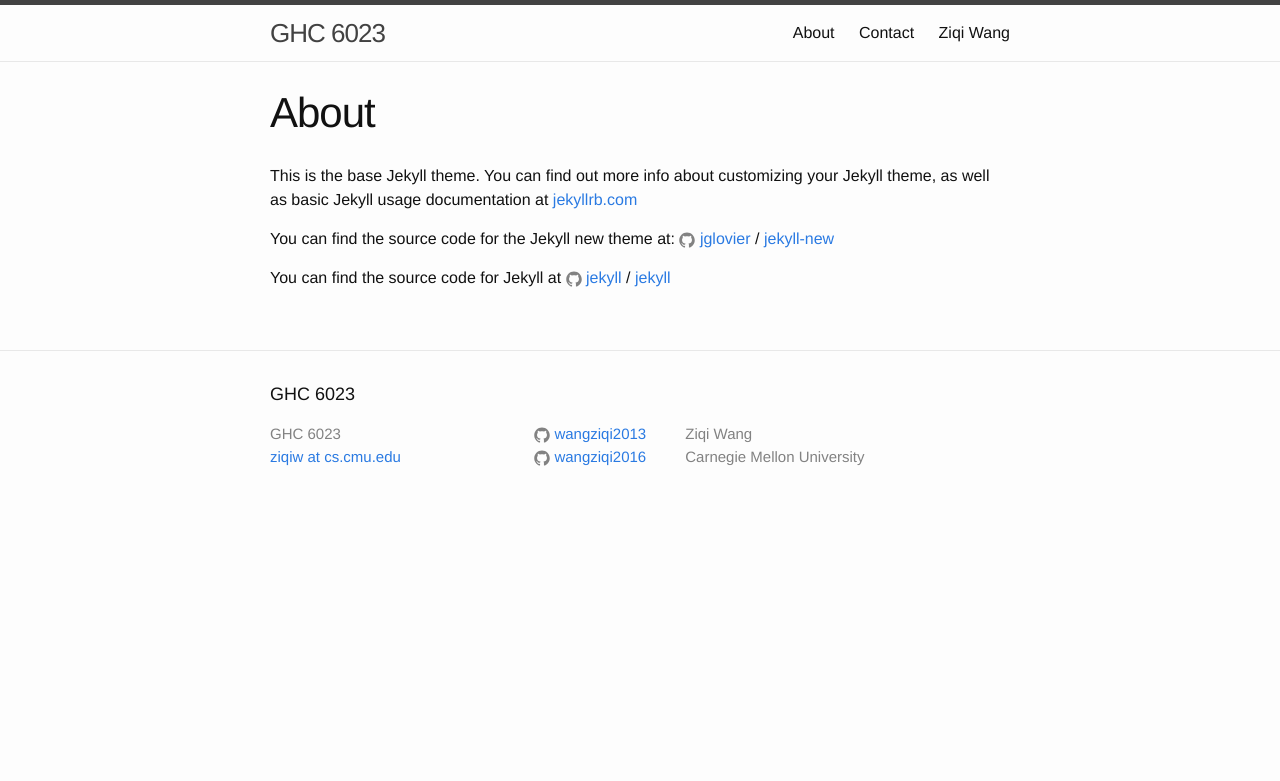
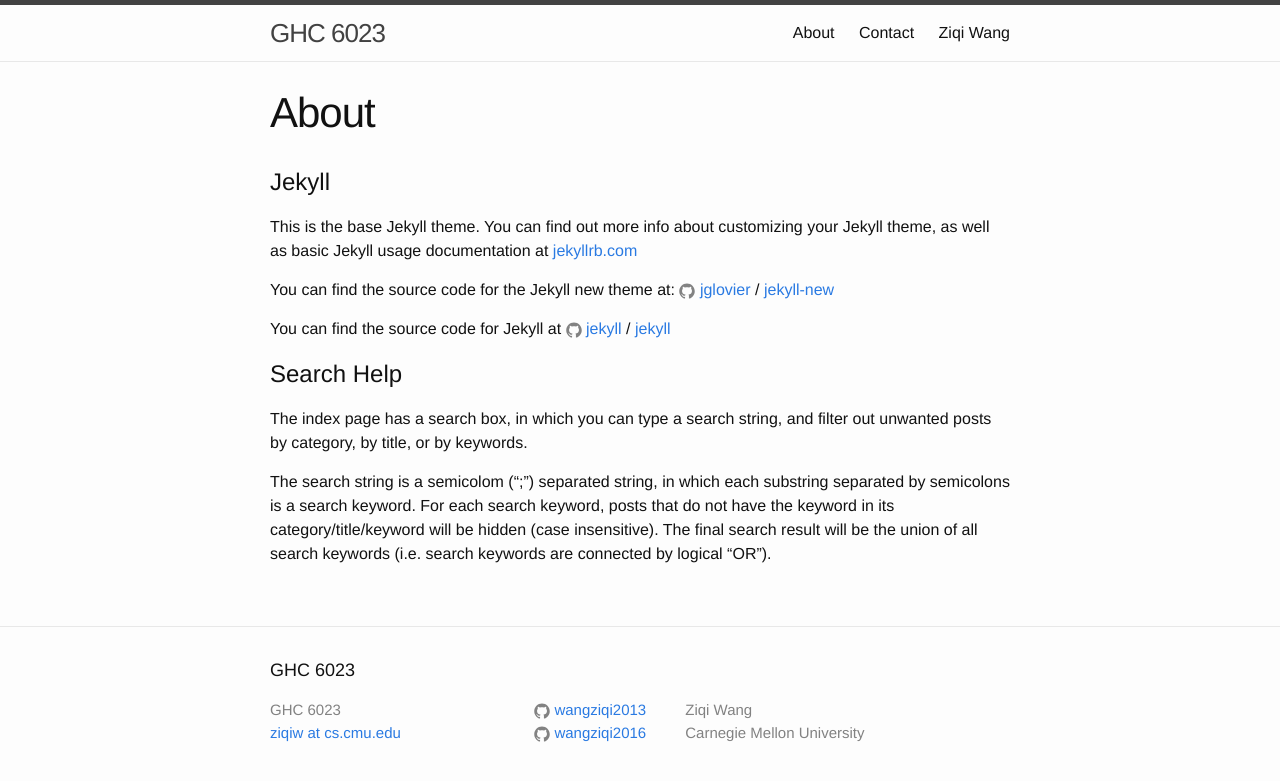
Before and after one commit to wangziqi2013/wangziqi2013.github.io, a Jekyll site: the page built from about.md, in a window 1280 px wide. Shown: the top 781 px of the page. Built offline with Jekyll 4.4.1, drawn with Linux system fonts in a browser that asks for light colours.

Commit message:
Adding search help

```diff
--- a/about.md
+++ b/about.md
@@ -3,6 +3,9 @@ layout: page
 title: About
 permalink: /about/
 ---
+
+Jekyll
+======
 
 This is the base Jekyll theme. You can find out more info about customizing your Jekyll theme, as well as basic Jekyll usage documentation at [jekyllrb.com](http://jekyllrb.com/)
 
@@ -13,3 +16,15 @@ You can find the source code for the Jekyll new theme at:
 You can find the source code for Jekyll at
 {% include icon-github.html username="jekyll" %} /
 [jekyll](https://github.com/jekyll/jekyll)
+
+Search Help
+===========
+{:id="search_help"}
+The index page has a search box, in which you can type a search string, and filter out
+unwanted posts by category, by title, or by keywords.
+
+The search string is a semicolom (";") separated string, in which each substring
+separated by semicolons is a search keyword. For each search keyword, posts that do not
+have the keyword in its category/title/keyword will be hidden (case insensitive).
+The final search result will be the union of all search keywords (i.e. search keywords
+are connected by logical "OR").
```
